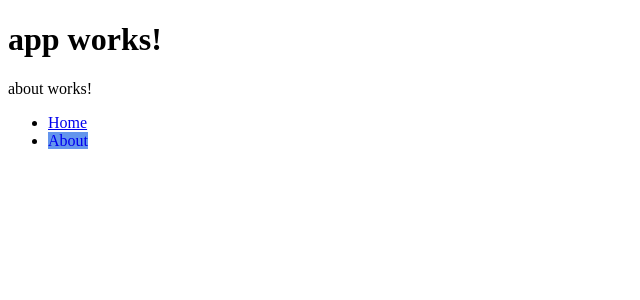
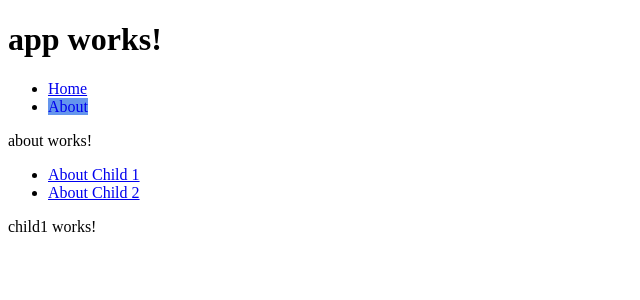
Before and after one commit to musecz/angular2-routes, an Angular app: page /about in a window 1280 px wide. Shown: the top 300 px of the page, without its empty margins (0-640 px from the left). Built offline with nearby package versions, Linux system fonts and the light colour scheme.

Commit message:
Adding children to the about page

```diff
--- a/src/app/about/about.component.html
+++ b/src/app/about/about.component.html
@@ -1,3 +1,8 @@
 <p>
   about works!
 </p>
+<ul>
+  <li><a routerLinkActive="active" routerLink="./child-1">About Child 1</a></li>
+  <li><a routerLinkActive="active" routerLink="./child-2">About Child 2</a></li>
+</ul>
+<router-outlet></router-outlet>
--- a/src/app/app.component.html
+++ b/src/app/app.component.html
@@ -1,9 +1,9 @@
 <h1>
     {{title}}
 </h1>
+<ul>
+    <li><a routerLinkActive="active" routerLink="/home">Home</a></li>
+    <li><a routerLinkActive="active" [routerLinkActiveOptions]="{ exact: true }" routerLink="/about">About</a></li>
+</ul>
 <router-outlet></router-outlet>
 <!-- Routed views go here -->
-<ul>
-    <li><a routerLinkActive="active" routerLink="/home">Home</a></li>
-    <li><a routerLinkActive="active" routerLink="/about">About</a></li>
-</ul>
--- /dev/null
+++ b/src/app/child1/child1.component.html
@@ -0,0 +1,3 @@
+<p>
+  child1 works!
+</p>
--- /dev/null
+++ b/src/app/child1/child1.component.ts
@@ -0,0 +1,15 @@
+import { Component, OnInit } from '@angular/core';
+
+@Component({
+  selector: 'app-child1',
+  templateUrl: './child1.component.html',
+  styleUrls: ['./child1.component.css']
+})
+export class Child1Component implements OnInit {
+
+  constructor() { }
+
+  ngOnInit() {
+  }
+
+}
--- /dev/null
+++ b/src/app/child2/child2.component.html
@@ -0,0 +1,3 @@
+<p>
+  child2 works!
+</p>
--- /dev/null
+++ b/src/app/child2/child2.component.ts
@@ -0,0 +1,15 @@
+import { Component, OnInit } from '@angular/core';
+
+@Component({
+  selector: 'app-child2',
+  templateUrl: './child2.component.html',
+  styleUrls: ['./child2.component.css']
+})
+export class Child2Component implements OnInit {
+
+  constructor() { }
+
+  ngOnInit() {
+  }
+
+}
--- a/src/styles.css
+++ b/src/styles.css
@@ -1 +1,5 @@
 /* You can add global styles to this file, and also import other style files */
+.active {
+    background-color: cornflowerblue;
+    text-decoration: none;
+}
```
Also changed, not shown: src/app/app.module.ts (+6 -1 lines), src/app/app.route.ts (+11 -1 lines), src/app/child1/child1.component.css (added), src/app/child2/child2.component.css (added), 2 other files (tests, documents, lock files or other folders).
